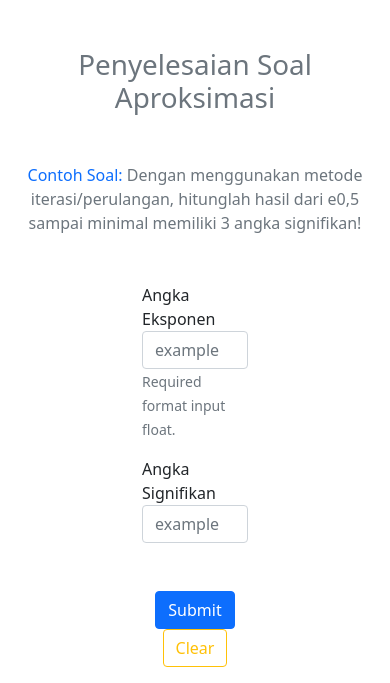
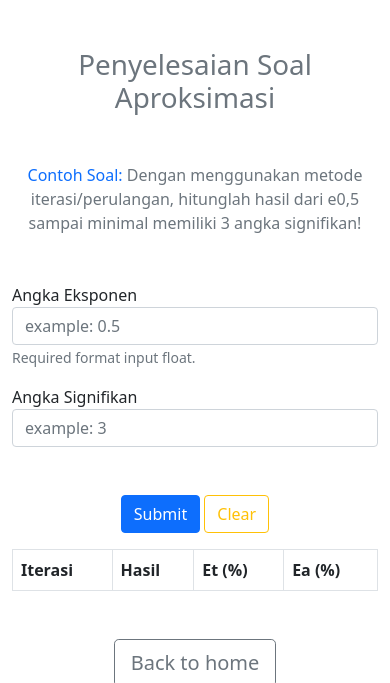
Before and after one commit to agprsty-utdi/metode-numerik-app, a Flask app: template templates/aprokmasi.html in a window 390 px wide. Shown: the top 683 px of the page. Run offline with Flask 2, Linux system fonts and the light colour scheme; the template is opened without the code that fills it, so the values that code supplies are empty; parts of the project's set-up code (start-up, migrations or seed data) failed here and were passed over; some libraries are stand-ins or nearby versions.

Commit message:
fix position input in device mobile web

```diff
--- a/templates/aprokmasi.html
+++ b/templates/aprokmasi.html
@@ -17,7 +17,7 @@
     <div class="row mt-5">
       <div class="col">
       </div>
-      <div class="col">
+      <div class="col-md-auto">
         <div class="form-group">
           <label for="InputExponen">Angka Eksponen</label>
           <input type=number step=0.01 min="0.00" class="form-control" id="exponen" placeholder="example: 0.5">
```
